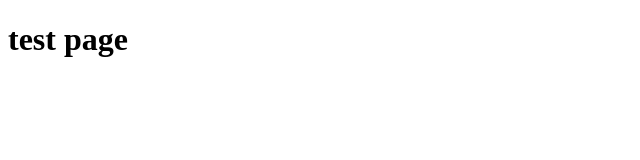
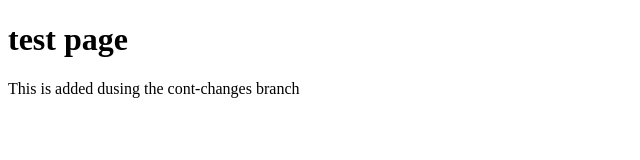
Before and after one commit to kirstyburgoine/test-stuff, a plain HTML site: page index.html in a window 1280 px wide. Shown: the whole page, without its empty margins (0-640 px from the left). Drawn offline with Linux system fonts and the light colour scheme.

Commit message:
added <p> to index

```diff
--- a/index.html
+++ b/index.html
@@ -9,5 +9,7 @@
 
 <h1>test page</h1>
 
+<p>This is added dusing the cont-changes branch</p>
+
 </body>
 </html>
```
